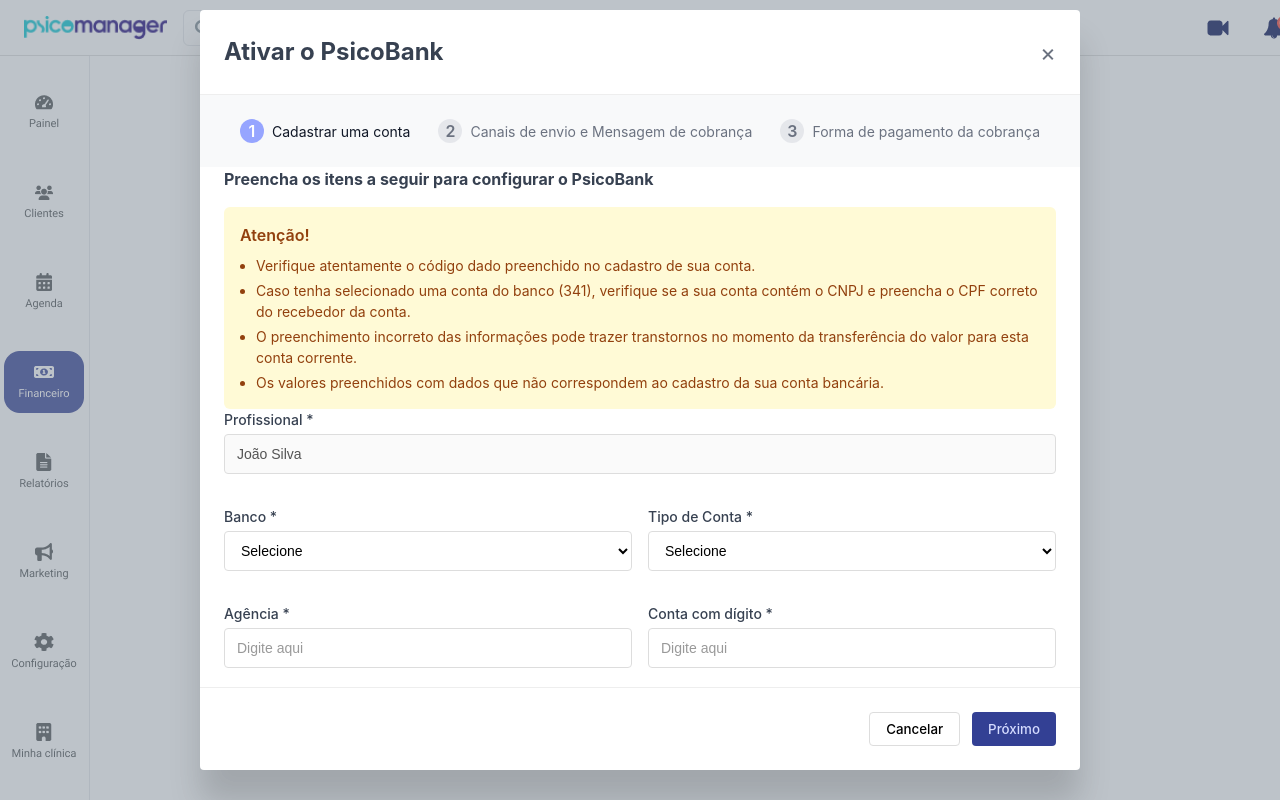
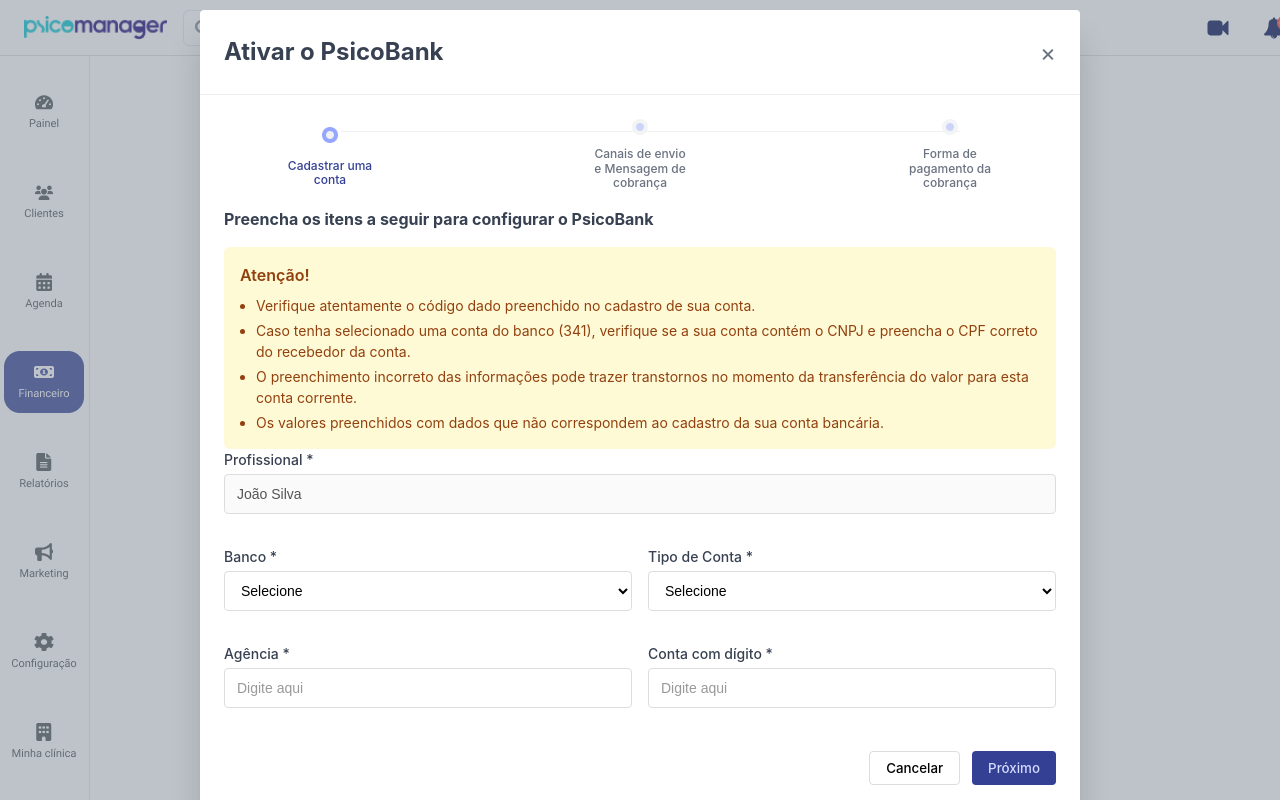
Before and after one commit to agostinhomarcia/psicomanager-frontend-challenge, a React (Vite) app: page / in a window 1280 px wide. Both pictures are taken after a click on the button "Ativar o PsicoBank". Built offline with nearby package versions, Linux system fonts and the light colour scheme.

Commit message:
fix: adding ProgressBar

```diff
--- a/src/components/Modal/index.tsx
+++ b/src/components/Modal/index.tsx
@@ -3,24 +3,18 @@ import {
   ModalContainer,
   ModalHeader,
   StepsContainer,
-  Step,
-  StepIndicator,
-  StepLabel,
-  StepConnector,
   CloseButton,
   ModalContent,
   ModalFooter,
+  ProgressBarContainer,
+  ProgressStep,
+  StepIcon,
+  StepText,
 } from "./styles";
 import { usePsicoBank } from "../../contexts/PsicoBankContext";
 import { Step1BankAccount } from "../Steps/Step1BankAccount/Step1BankAccount";
 import { Step2MessageConfig } from "../Steps/Step2MessageConfig/index";
 import { Step3PaymentConfig } from "../Steps/Step3PaymentConfig";
-
-const steps = [
-  "Cadastrar uma conta",
-  "Canais de envio e Mensagem de cobrança",
-  "Forma de pagamento da cobrança",
-];
 
 export function PsicoBank() {
   const { isModalOpen, currentStep, closeModal, previousStep } = usePsicoBank();
@@ -44,17 +38,43 @@ export function PsicoBank() {
         </ModalHeader>
 
         <StepsContainer>
-          {steps.map((label, index) => (
-            <Step key={label}>
-              <StepIndicator isActive={currentStep >= index + 1}>
-                {index + 1}
-              </StepIndicator>
-              <StepLabel isActive={currentStep >= index + 1}>{label}</StepLabel>
-              {index < steps.length - 1 && (
-                <StepConnector isActive={currentStep > index + 1} />
-              )}
-            </Step>
-          ))}
+          <ProgressBarContainer>
+            <ProgressStep isActive={currentStep >= 1}>
+              <StepIcon isActive={currentStep >= 1} isFirst={true}>
+                <img
+                  src="../../../public/imagens/progress1.png"
+                  alt="Cadastrar conta"
+                />
+              </StepIcon>
+              <StepText isActive={currentStep >= 1}>
+                Cadastrar uma conta
+              </StepText>
+            </ProgressStep>
+
+            <ProgressStep isActive={currentStep >= 2}>
+              <StepIcon isActive={currentStep >= 2} isFirst={false}>
+                <img
+                  src="../../../public/imagens/progress2.png"
+                  alt="Canais de envio"
+                />
+              </StepIcon>
+              <StepText isActive={currentStep >= 2}>
+                Canais de envio e Mensagem de cobrança
+              </StepText>
+            </ProgressStep>
+
+            <ProgressStep isActive={currentStep === 3}>
+              <StepIcon isActive={currentStep === 3} isFirst={false}>
+                <img
+                  src="../../../public/imagens/progress2.png"
+                  alt="Forma de pagamento"
+                />
+              </StepIcon>
+              <StepText isActive={currentStep === 3}>
+                Forma de pagamento da cobrança
+              </StepText>
+            </ProgressStep>
+          </ProgressBarContainer>
         </StepsContainer>
 
         <ModalContent>
--- a/src/components/Modal/styles.ts
+++ b/src/components/Modal/styles.ts
@@ -95,7 +95,6 @@ export const ModalFooter = styled.div`
   justify-content: flex-end;
   gap: 12px;
   padding: 24px;
-  border-top: 1px solid #eee;
 
   button {
     padding: 8px 16px;
@@ -139,47 +138,112 @@ export const CloseButton = styled.button`
 
 export const StepsContainer = styled.div`
   display: flex;
-  justify-content: space-between;
-  padding: 24px 40px;
-  background: #f8f9fa;
-
-  @media (max-width: 768px) {
-    padding: 16px;
-    overflow-x: auto;
-    gap: 16px;
-  }
+  align-items: center;
+  padding: 16px 40px;
+  background: #fff;
 `;
 
 export const Step = styled.div`
   display: flex;
   align-items: center;
   gap: 8px;
+  min-width: 180px;
 `;
 
-interface StepProps {
+export const StepIndicator = styled.div<{
   isActive: boolean;
-}
-
-export const StepIndicator = styled.div<StepProps>`
-  width: 24px;
-  height: 24px;
+  isCompleted: boolean;
+}>`
+  width: 32px;
+  height: 32px;
   border-radius: 50%;
   display: flex;
   align-items: center;
   justify-content: center;
-  background: ${(props) => (props.isActive ? "#96A5FF" : "#E5E7EB")};
-  color: ${(props) => (props.isActive ? "white" : "#6B7280")};
-  font-weight: 600;
+  background: ${(props) =>
+    props.isCompleted ? "#334094" : props.isActive ? "#334094" : "#F3F4F6"};
+
+  svg {
+    width: 16px;
+    height: 16px;
+    color: ${(props) =>
+      props.isCompleted || props.isActive ? "#fff" : "#6B7280"};
+  }
 `;
 
-export const StepLabel = styled.span<StepProps>`
-  color: ${(props) => (props.isActive ? "#111827" : "#6B7280")};
+export const StepLabel = styled.span<{
+  isActive: boolean;
+  isCompleted: boolean;
+}>`
+  color: ${(props) =>
+    props.isCompleted || props.isActive ? "#334094" : "#6B7280"};
   font-size: 14px;
+  font-weight: 500;
+  white-space: nowrap;
 `;
 
-export const StepConnector = styled.div<StepProps>`
+export const StepConnector = styled.div<{ isCompleted: boolean }>`
   flex: 1;
   height: 2px;
-  background: ${(props) => (props.isActive ? "#96A5FF" : "#E5E7EB")};
+  background: ${(props) => (props.isCompleted ? "#334094" : "#E5E7EB")};
   margin: 0 8px;
 `;
+
+export const ProgressBarContainer = styled.div`
+  width: 816px;
+  height: 80px;
+  display: flex;
+  align-items: center;
+  justify-content: space-between;
+  padding: 0 40px;
+  background: #fff;
+  position: relative;
+
+  &::after {
+    content: "";
+    position: absolute;
+    top: 37%;
+    left: 80px;
+    right: 80px;
+    height: 1px;
+    background: #eff0f0;
+    z-index: 0;
+    transform: translateY(-10px);
+  }
+`;
+
+export const ProgressStep = styled.div<{ isActive: boolean }>`
+  display: flex;
+  flex-direction: column;
+  align-items: center;
+  gap: 8px;
+  position: relative;
+  z-index: 1;
+  padding-top: 8px;
+`;
+
+export const StepIcon = styled.div<{ isActive: boolean; isFirst?: boolean }>`
+  width: ${(props) => (props.isFirst ? "24px" : "16px")};
+  height: ${(props) => (props.isFirst ? "24px" : "16px")};
+  display: flex;
+  align-items: center;
+  justify-content: center;
+  background: ${(props) => (props.isActive ? "#fff" : "#F3F4F6")};
+  border-radius: 50%;
+  margin-bottom: 4px;
+
+  img {
+    width: ${(props) => (props.isFirst ? "16px" : "8px")};
+    height: ${(props) => (props.isFirst ? "16px" : "8px")};
+    opacity: ${(props) => (props.isActive ? "1" : "0.4")};
+  }
+`;
+
+export const StepText = styled.span<{ isActive: boolean }>`
+  font-size: 12px;
+  color: ${(props) => (props.isActive ? "#334094" : "#6B7280")};
+  font-weight: 500;
+  text-align: center;
+  max-width: 100px;
+  line-height: 1.2;
+`;
--- a/src/components/Steps/Step1BankAccount/Step1BankAccount.tsx
+++ b/src/components/Steps/Step1BankAccount/Step1BankAccount.tsx
@@ -39,7 +39,7 @@ export function Step1BankAccount() {
   };
 
   const onError = () => {
-    toast.error("⚠️ Atenção Os campos obrigatórios não foram preenchidos", {
+    toast.error("Atenção Os campos obrigatórios não foram preenchidos", {
       position: "top-right",
       autoClose: 3000,
       hideProgressBar: false,
```
Also changed, not shown: public/imagens/progress1.png (added), public/imagens/progress2.png (added).
